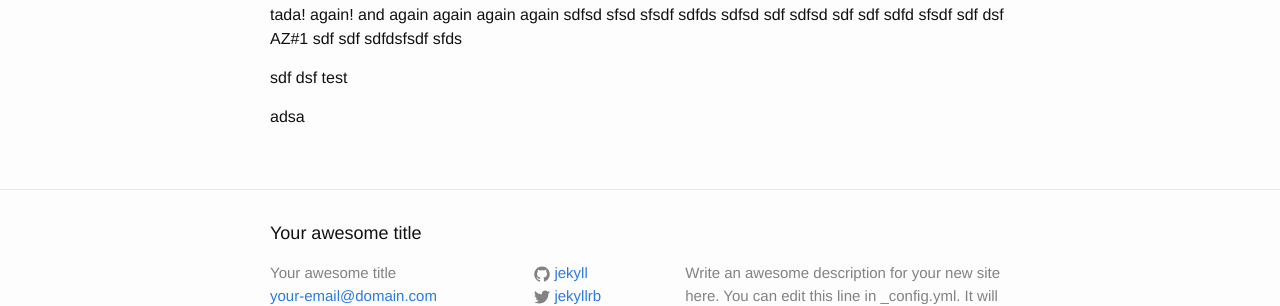
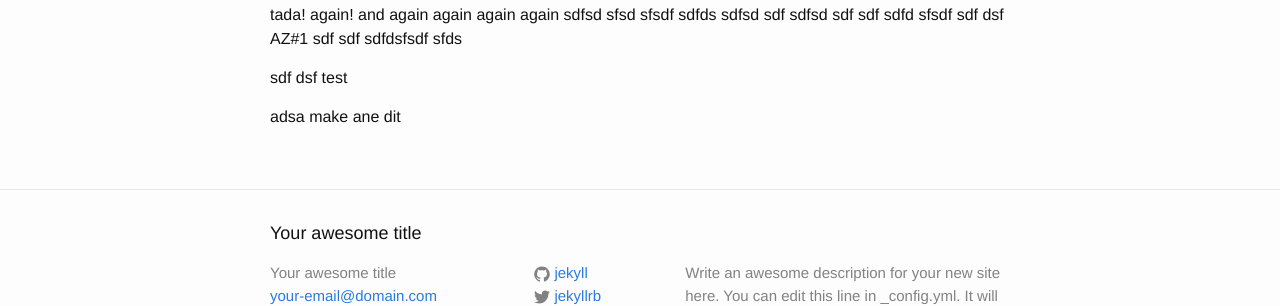
Before and after one commit to liang2zhu1/liang2zhu1.github.io.2, a Jekyll site: the page built from about.md, in a window 1280 px wide. Shown: the part 302-608 px from the top of the page. Built offline with Jekyll 4.4.1, drawn with Linux system fonts in a browser that asks for light colours.

Commit message:
Update about.md
AZ#1

```diff
--- a/about.md
+++ b/about.md
@@ -19,3 +19,4 @@ test
 
 
 adsa
+make ane dit
```
